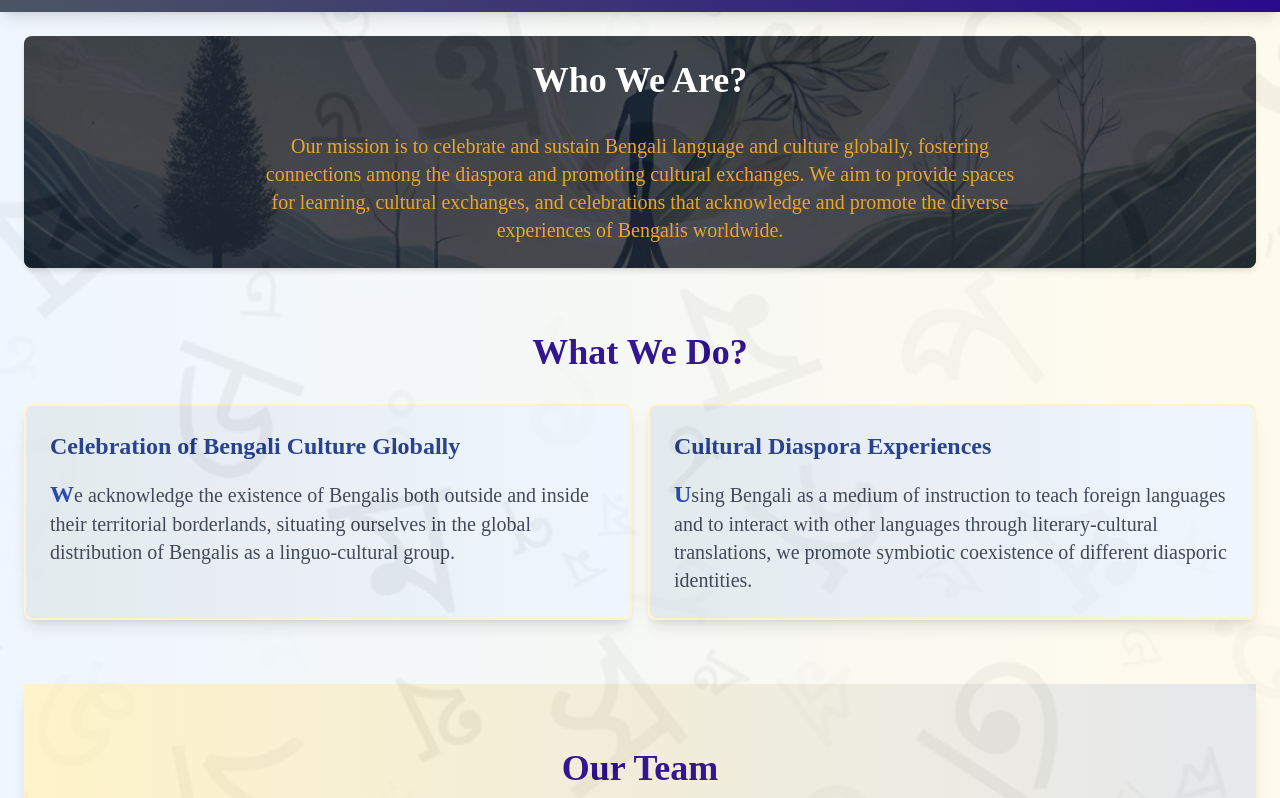
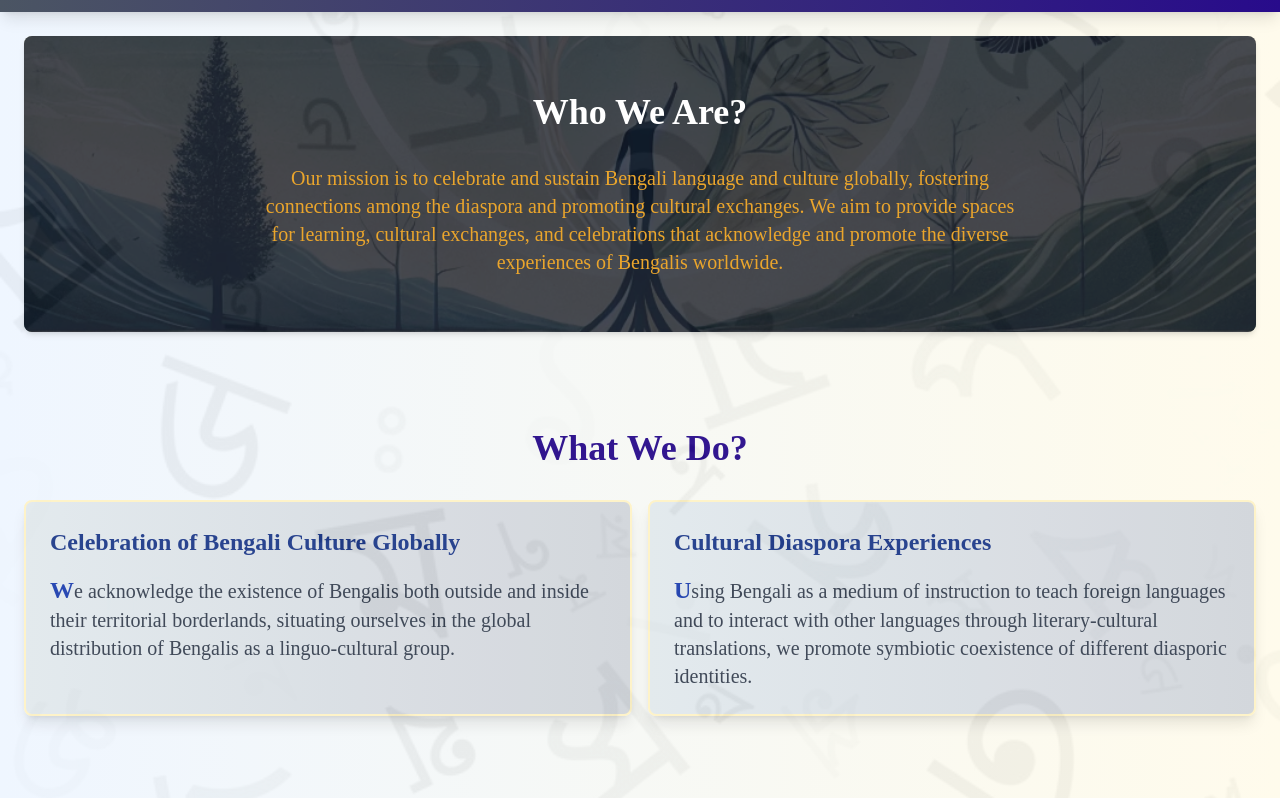
Before and after one commit to SayeedSanjana/bangla_magazine_frontend, a Vue app in the folder bangla-magazine-clientside/: page /about-us in a window 1280 px wide. Shown: the part 152-950 px from the top of the page. Built offline with nearby package versions, Linux system fonts and the light colour scheme; a web font is replaced by a local one.

Commit message:
midnightsapphire and honey gold

```diff
--- a/bangla-magazine-clientside/src/views/AboutView.vue
+++ b/bangla-magazine-clientside/src/views/AboutView.vue
@@ -16,7 +16,7 @@
               <section
                   class="background-img relative bg-cover bg-center bg-no-repeat p-6 h-auto md:mb-16 mb-8 flex items-center justify-center rounded-lg shadow-md">
                   <div class="absolute inset-0 bg-gray-900 opacity-80 rounded-lg "></div>
-                  <div class="relative z-10 text-center note">
+                  <div class="relative z-10 text-center note lg:py-8">
                     <blockquote class="fade-in">
                       <h2 class="text-3xl md:text-4xl font-bold mb-2 md:mb-8 text-white ">Who We Are?</h2>
                       <p class="text-lg md:text-xl max-w-3xl mx-auto text-honey-gold font-light ">Our mission is to celebrate and
@@ -29,11 +29,11 @@
               </section>
 
               <!-- Activities and Goals -->
-              <section class="md:mb-16 mb-8">
+              <section class="md:mb-16 mb-8 lg:py-8 ">
                 <h2 class="text-3xl md:text-4xl font-bold mb-2 md:mb-8 text-midnight-sapphire text-center ">What We Do?</h2>
                   <div class="grid grid-cols-1 md:grid-cols-2 gap-4">
                       <div
-                          class=" p-6 rounded-lg shadow-lg border-2  border-amber-100 bg-gradient-to-r from-regal-blue to-blue-50  flex flex-col justify-between note">
+                          class=" p-6 rounded-lg shadow-lg border-2  border-amber-100 bg-gradient-to-r from-regal-blue to-gray-300  flex flex-col justify-between note">
                         <blockquote class="fade-in">
                           <h3 class="text-xl md:text-2xl font-semibold mb-4 text-blue-900 mt-4 md:mt-0">Celebration of
                               Bengali Culture Globally</h3>
@@ -44,7 +44,7 @@
                             </blockquote>
                       </div>
                       <div
-                          class="p-6 rounded-lg shadow-lg border-2  border-amber-100 bg-gradient-to-r from-regal-blue to-blue-50  flex flex-col justify-between note">
+                          class="p-6 rounded-lg shadow-lg border-2  border-amber-100 bg-gradient-to-r from-regal-blue to-gray-300  flex flex-col justify-between note">
                         <blockquote class="fade-in">
                             <h3 class="text-xl md:text-2xl font-semibold mb-4 text-blue-900 ">Cultural Diaspora
                                 Experiences</h3>
@@ -59,9 +59,9 @@
               </section>
 
               <!-- Meet Our Team -->
-                <!-- Meet Our Team -->
+
                 <section class="bg-gradient-to-r from-amber-100 to-gray-200 shadow-lg mb-8">
-                <div class="py-8 px-4 mx-auto max-w-screen-xl lg:py-16 lg:px-6 ">
+                <div class="py-8 px-4 mx-auto max-w-screen-xl lg:py-8">
                     <div class="mx-auto max-w-screen-sm text-center mb-8 lg:mb-16">
                         <h2 class="text-3xl md:text-4xl font-bold mb-2 md:mb-8 text-midnight-sapphire">Our Team</h2>
                         <p class="font-light lg:mb-16 sm:text-xl text-gray-600">Passionate about preserving and promoting Bengali culture, our team is a vibrant mix of storytellers, artists, and language enthusiasts. Together, we celebrate our heritage and connect the global Bengali community</p>
--- a/bangla-magazine-clientside/src/views/ContributeView.vue
+++ b/bangla-magazine-clientside/src/views/ContributeView.vue
@@ -127,7 +127,8 @@
                     <input type="text" id="tags" name="tags" class="w-full p-2 border border-gray-300 rounded-lg" required>
                   </div>
                   <div class="px-2">
-                    <label for="head_shot" class="block text-lg font-medium">Upload Headshot</label>
+                    <label for="head_shot" class="block text-lg font-medium">Upload Headshot <span class="text-sm text-gray-500"> (Upload an image in JPEG, PNG, or WebP format, within  300KB.)</span>
+                    </label>
                     <input type="file" id="head_shot" name="head_shot" class="w-full p-2 border border-gray-300 rounded-lg" required>
                   </div>
                   <div class="px-2">
@@ -142,8 +143,8 @@
                     <label for="description" class="block text-lg font-medium">Brief description of your work</label>
                     <textarea id="description" name="description" rows="4" class="w-full p-2 border border-gray-300 rounded-lg" required></textarea>
                   </div>
-                  <button class=" bg-gradient-to-l from-amber-400 to-honey-gold w-full text-white font-bold py-3 px-4 rounded hover:bg-gradient-to-l hover:from-amber-500 hover:to-honey-gold focus:outline-none focus:ring-2 focus:ring-amber-500 transition duration-300">
-                    Submit
+                  <button class=" bg-gradient-to-l from-amber-400 to-honey-gold w-full text-midnight-sapphire font-bold py-3 px-4 rounded hover:bg-gradient-to-l hover:from-amber-500 hover:to-honey-gold focus:outline-none focus:ring-2 focus:ring-amber-500 transition duration-300">
+                    Submit Your Work
                   </button>
                 </form>
               </div>
--- a/bangla-magazine-clientside/src/views/HomeView.vue
+++ b/bangla-magazine-clientside/src/views/HomeView.vue
@@ -44,7 +44,7 @@
                 class="absolute h-full w-full object-cover opacity-35 z-0 bg3 ">
             <div class="absolute inset-0 bg-opacity-60 z-10"></div>
             <div class="relative text-gray-600 z-20">
-              <h2 class="text-xl md:text-3xl underline font-semibold mb-2 md:mb-4 text-amber-700">Transform Ideas into Inspiration – Share Your Work with Us!</h2>
+              <h2 class="text-xl md:text-3xl underline font-semibold mb-2 md:mb-4 text-gray-600">Transform Ideas into Inspiration – Share Your Work with Us!</h2>
               <p class="mb-6 text-base md:text-xl font-medium">Share your creativity and join us in celebrating Bengali culture! We welcome:</p>
               <ul class="list-none mb-4 text-base md:text-lg space-y-4">
                 <li class="flex-col">
@@ -77,14 +77,14 @@
                 </li>
                 <li class="block py-2 px-2 border-l-4 border-gray-600">
                   <p>
-                    <i>For any queries email us at</i><a href="mailto:info@bangaliabhibasi.org" class="ml-1 font-semibold text-midnight-sapphire">info@bangaliabhibasi.org</a>
+                    <i>For any queries email us at</i><a href="mailto:info@bangaliabhibasi.org" class="ml-1 font-semibold text-gray-700">info@bangaliabhibasi.org</a>
                   </p>
                 </li>
               </ul>
               <div class="flex md:justify-start mt-1">
                 <button @click="contribute"
                    class="px-4 sm:px-6 py-2 sm:py-3 bg-gradient-to-l from-amber-400 to-honey-gold
-                    text-white font-semibold rounded-lg shadow-md hover:bg-gradient-to-l hover:from-amber-500
+                    text-blue-950 font-semibold rounded-lg shadow-md hover:bg-gradient-to-l hover:from-amber-500
                      hover:to-honey-gold focus:outline-none focus:ring-2 focus:ring-amber-500 transition duration-300">Submit your work here</button>
               </div>
             </div>
```
